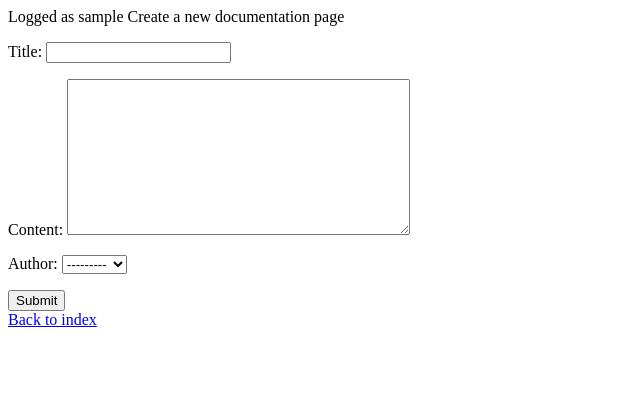
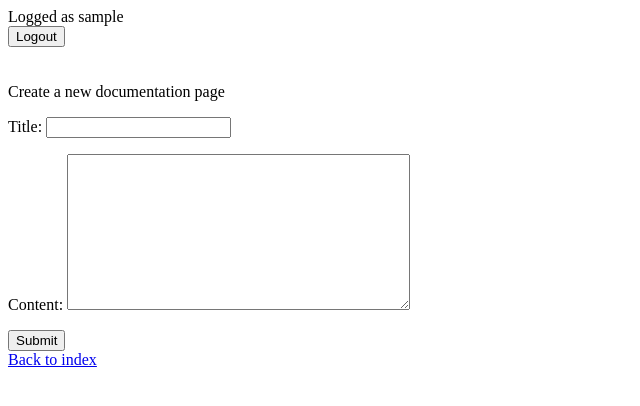
Before and after one commit to hanpari/manadoc, a Django app: page /create-document in a window 1280 px wide. Shown: the top 406 px of the page, without its empty margins (0-640 px from the left). Run offline with Django 5.2, Linux system fonts and the light colour scheme; the visitor is signed in with stand-in values (Sample User, id 1); data comes from the database, SQL or seed files in the repository.

Commit message:
Implement simple logout

```diff
--- a/core/templates/core/base.html
+++ b/core/templates/core/base.html
@@ -7,10 +7,21 @@
   <body>
     {% if user.is_authenticated %}
       Logged as {{ user.username }}
+      <form method="post" action="{% url 'logout'%}">
+        {% csrf_token %}
+        <button type="submit">Logout</button>
+      </form>
     {% else %}
       Login <a href="{% url 'login' %}">here</a>
     {% endif %}
+    <br />
+    {% if messages %}
+      {% for message in messages %}
+        {{ message }}
+      {% endfor %}
+    {% endif %}
 
+    <br />
     {% block content %}
       <h1>Welcome to the Documentation</h1>
     {% endblock %}
--- a/core/views/create.py
+++ b/core/views/create.py
@@ -1,7 +1,8 @@
 from django.contrib import messages
-from django.contrib.auth.mixins import UserPassesTestMixin
+from django.contrib.auth.mixins import LoginRequiredMixin, UserPassesTestMixin
 from django.core.exceptions import PermissionDenied
 from django.forms import ModelForm
+from django.http import HttpResponse
 from django.http.response import HttpResponseRedirect
 from django.shortcuts import redirect
 from django.urls import reverse_lazy
@@ -19,14 +20,22 @@ from ..models.document import Document
 class DocumentForm(ModelForm):
     class Meta:
         model = Document
-        fields = ['title', 'content', "author"]
+        fields = ['title', 'content']
 
 
-class DocumentCreateView(CreateView):
+class DocumentCreateView(LoginRequiredMixin, CreateView):
     model = Document
     form_class = DocumentForm
     success_url = reverse_lazy("home")
     template_name = "core/create_document.html"
+
+    def handle_no_permission(self) -> HttpResponseRedirect:
+        messages.error(self.request, f"Log in first!")
+        return redirect("login")
+
+    def form_valid(self, form: DocumentForm) -> HttpResponse:
+        form.instance.author = self.request.user
+        return super().form_valid(form)
 
 
 class DocumentUpdateView(UpdateView):
--- a/manadoc/urls.py
+++ b/manadoc/urls.py
@@ -17,7 +17,7 @@ Including another URLconf
 
 from django import template
 from django.contrib import admin
-from django.contrib.auth.views import LoginView
+from django.contrib.auth.views import LoginView, LogoutView
 from django.urls import path
 
 from core import views
@@ -44,5 +44,6 @@ urlpatterns = [
         LoginView.as_view(template_name="core/login.html"),
         name="login",
     ),
+    path("logout", LogoutView.as_view(next_page="login"), name="logout"),
     path("admin/", admin.site.urls),
 ]
```
Also changed, not shown: core/templates/core/index.html (+5 -10 lines).
